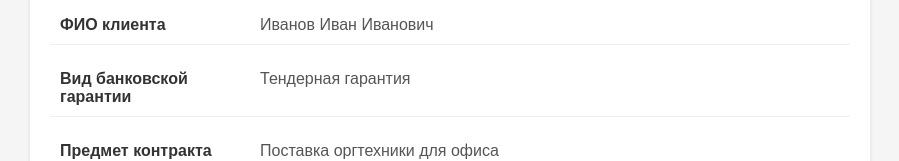
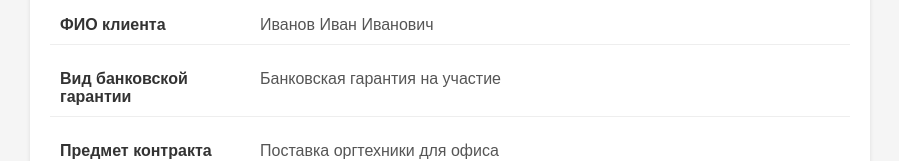
Before and after one commit to VladHutor/work2, a plain HTML site: page index.html in a window 1280 px wide. Shown: the part 168-329 px from the top of the page, without its empty margins (190-1089 px from the left). Drawn offline with Linux system fonts and the light colour scheme.

Commit message:
Update ind4ex.html

```diff
--- a/index.html
+++ b/index.html
@@ -61,7 +61,7 @@
 
         <div class="sc-hIZtrq zkjam">
             <div class="sc-kPlbPs glkzdN">Вид банковской гарантии</div>
-            <div class="sc-jPZDDJ jOBqmB">Тендерная гарантия</div>
+            <div class="sc-jPZDDJ jOBqmB">Банковская гарантия на участие</div>
         </div>
 
         <div class="sc-hIZtrq zkjam">
```
